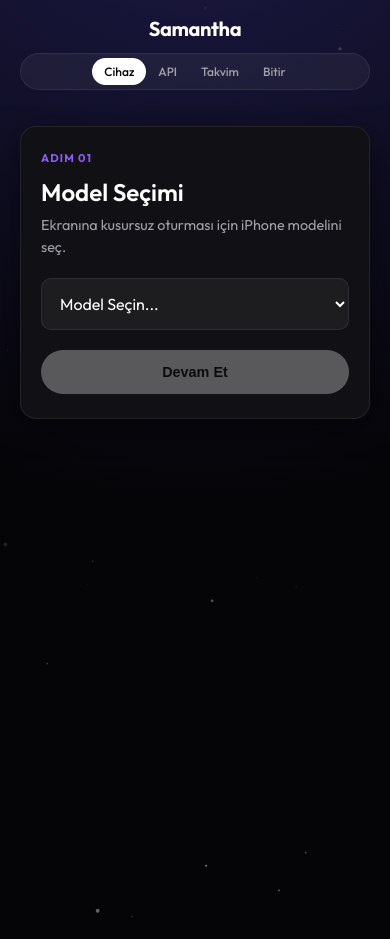
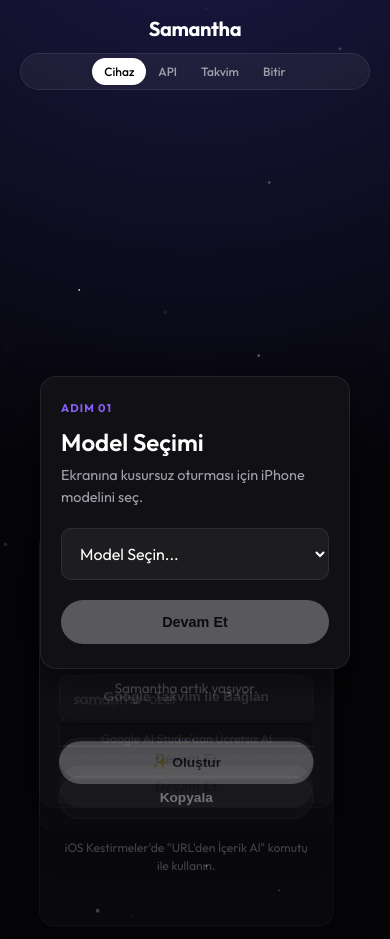
Before and after one commit to Nalende/icalwalpap, a Flask app: page / in a window 390 px wide. Run offline with Flask 3, Linux system fonts and the light colour scheme.

Commit message:
Update index.html

```diff
--- a/iCalendarPaper/templates/index.html
+++ b/iCalendarPaper/templates/index.html
@@ -321,14 +321,24 @@
             body {
                 height: auto;
                 min-height: 100vh;
+                min-height: 100dvh;
+                /* Dynamic viewport height for mobile browsers */
                 overflow-y: auto;
                 overflow-x: hidden;
+            }
+
+            .app-container {
+                min-height: 100vh;
+                min-height: 100dvh;
+                display: flex;
+                flex-direction: column;
             }
 
             .header {
                 padding: 16px 20px;
                 flex-direction: column;
                 gap: 12px;
+                flex-shrink: 0;
             }
 
             .logo {
@@ -350,32 +360,52 @@
             }
 
             .stage {
-                flex: none;
-                min-height: auto;
-                padding: 20px 0;
+                flex: 1;
+                display: flex;
+                align-items: center;
+                justify-content: center;
+                padding: 20px;
+                overflow: visible;
             }
 
             .slider-track {
-                padding-left: 20px;
-                flex-direction: column;
-                align-items: stretch;
+                /* Override desktop slider behavior */
+                display: block !important;
+                padding-left: 0 !important;
+                transform: none !important;
+                /* Disable JS translate */
+                width: 100%;
             }
 
             .card-wrapper {
-                width: calc(100vw - 40px);
+                width: 100%;
                 min-height: auto;
-                margin-right: 0;
-                margin-bottom: 20px;
-                display: none;
+                margin: 0;
+                position: absolute;
+                left: 0;
+                right: 0;
+                top: 50%;
+                transform: translateY(-50%);
+                opacity: 0;
+                pointer-events: none;
+                transition: opacity 0.3s ease;
+                padding: 0 20px;
             }
 
             .card-wrapper.active {
-                display: block;
+                position: relative;
+                top: auto;
+                transform: none;
+                opacity: 1;
+                pointer-events: auto;
             }
 
             .glass-card {
                 padding: 24px 20px;
                 border-radius: 16px;
+                height: auto;
+                min-height: auto;
+                max-height: none;
             }
 
             h2 {
@@ -391,7 +421,8 @@
             select,
             input {
                 padding: 14px;
-                font-size: 16px; /* iOS zoom prevention */
+                font-size: 16px;
+                /* iOS zoom prevention */
                 border-radius: 10px;
             }
 
@@ -407,7 +438,7 @@
             }
 
             .link-code {
-                font-size: 0.8rem;
+                font-size: 0.75rem;
                 padding: 12px;
             }
 
@@ -423,6 +454,31 @@
 
             .step-badge {
                 font-size: 0.7rem;
+            }
+        }
+
+        /* Landscape mobile */
+        @media (max-width: 768px) and (orientation: landscape) {
+            .stage {
+                padding: 10px 20px;
+            }
+
+            .glass-card {
+                padding: 16px 20px;
+            }
+
+            h2 {
+                font-size: 1.2rem;
+                margin-bottom: 6px;
+            }
+
+            p {
+                font-size: 0.85rem;
+                margin-bottom: 12px;
+            }
+
+            .nav-actions {
+                margin-top: 12px;
             }
         }
 
```
